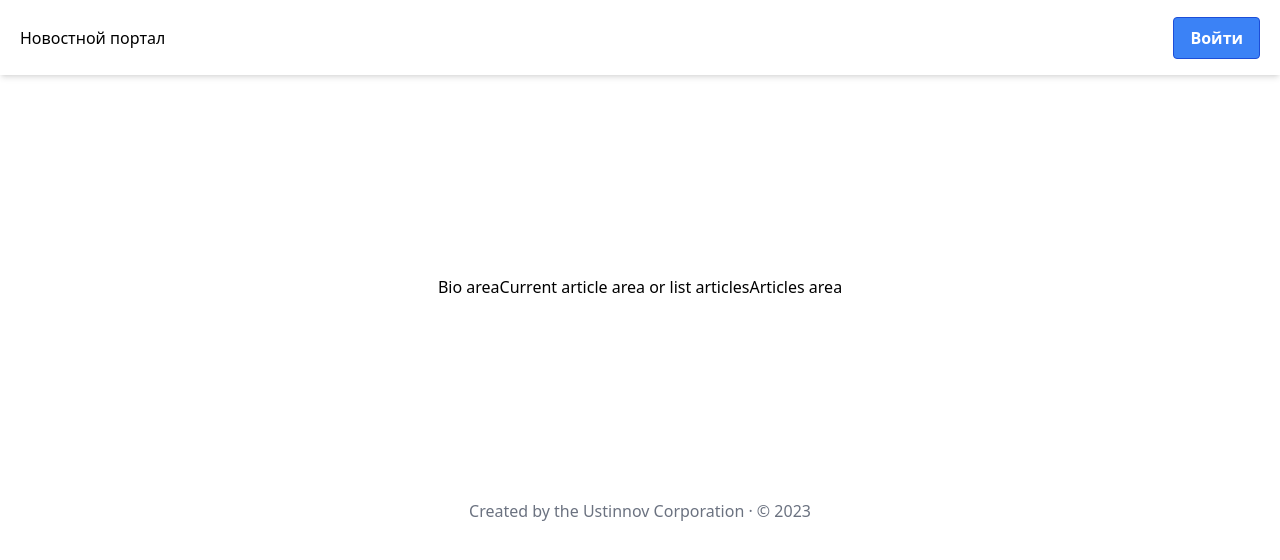
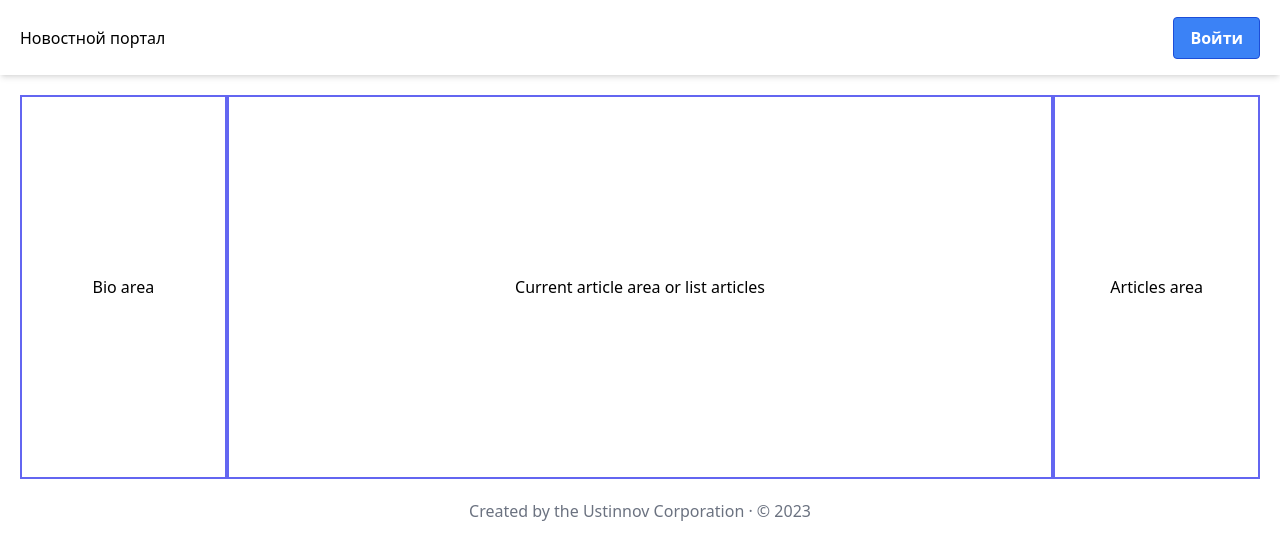
Before and after one commit to mianger22/article_pipeline, a React (Create React App) app: page / in a window 1280 px wide. Shown: the top 560 px of the page. Built offline with nearby package versions, Linux system fonts and the light colour scheme.

Commit message:
setted height and wight blocks

```diff
--- a/src/pages/MainPage.tsx
+++ b/src/pages/MainPage.tsx
@@ -1,9 +1,11 @@
 export default function MainPage() {
   return (
-    <>
-      <div>Bio area</div>
-      <div>Current article area or list articles</div>
-      <div>Articles area</div>
-    </>
+    <div className='flex w-full h-full'>
+      <div className='border-2 border-indigo-500/100 w-2/12 flex items-center justify-center'>Bio area</div>
+      <div className='border-2 border-indigo-500/100 w-8/12 flex items-center justify-center'>
+        Current article area or list articles
+      </div>
+      <div className='border-2 border-indigo-500/100 w-2/12 flex items-center justify-center'>Articles area</div>
+    </div>
   );
 }
```
